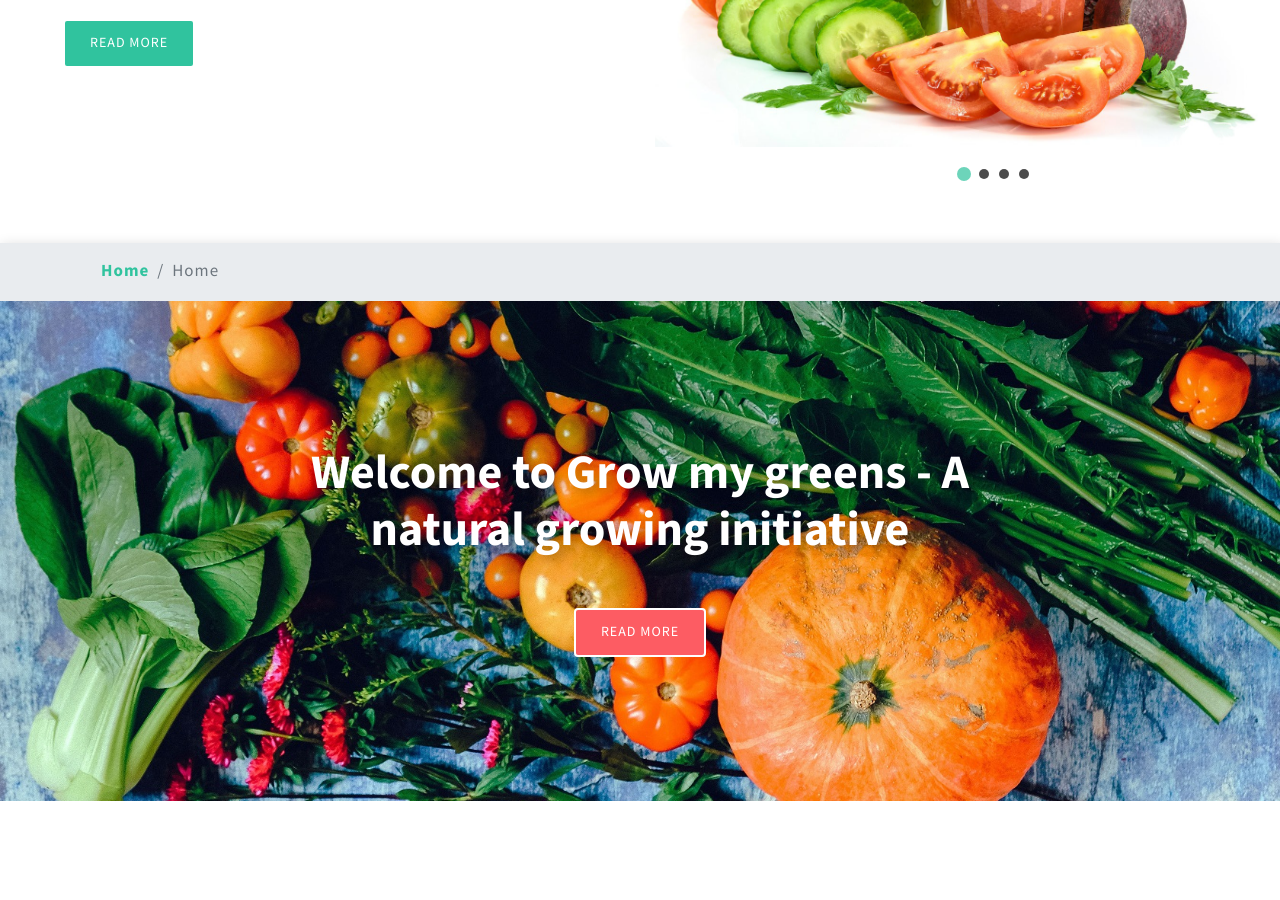
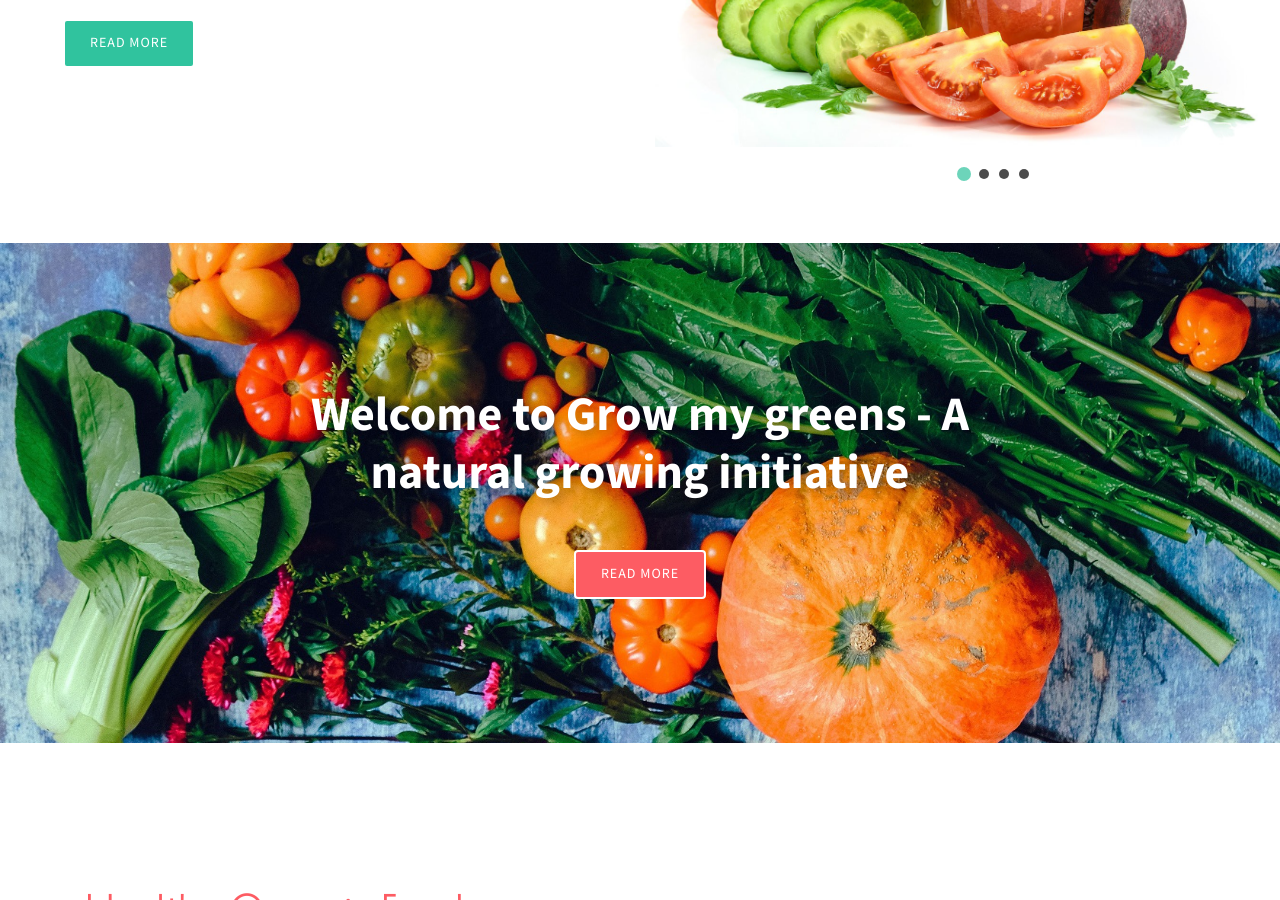
Before and after one commit to dhanyacm/GrowMyGreens, a Jekyll site: the page built from index.html, in a window 1280 px wide and 900 px high, scrolled down 449 px. Built offline with Jekyll 4.4.1, drawn with Linux system fonts in a browser that asks for light colours.

Commit message:
Update header.html

```diff
--- a/_includes/header.html
+++ b/_includes/header.html
@@ -146,9 +146,13 @@
 
 	{% endif %}
 
+
 	</div>
 	<!-- //main -->
-     {% if !page.frontpage  %}
+
+	{% if page.frontpage  %}
+
+	{% else %}
    	<!-- page details -->
 	<div class="breadcrumb-mob-temsls py-1">
 		<div class="container">
@@ -161,4 +165,4 @@
 		</div>
 	</div>
 	<!-- //page details -->
-{% endif %}
+      {% endif %}
```
